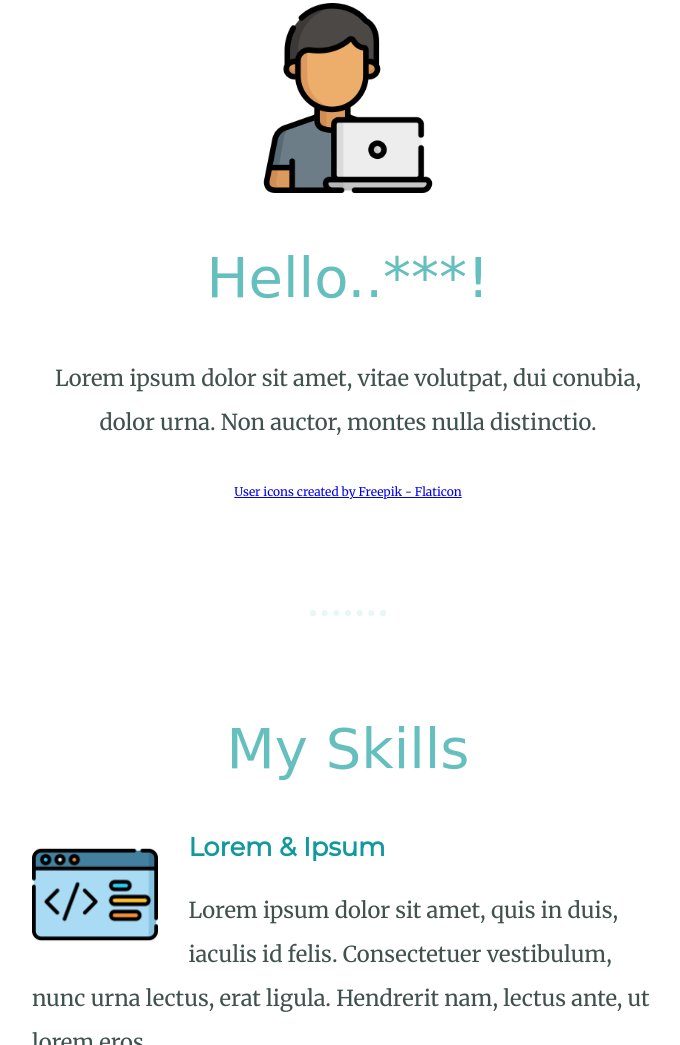
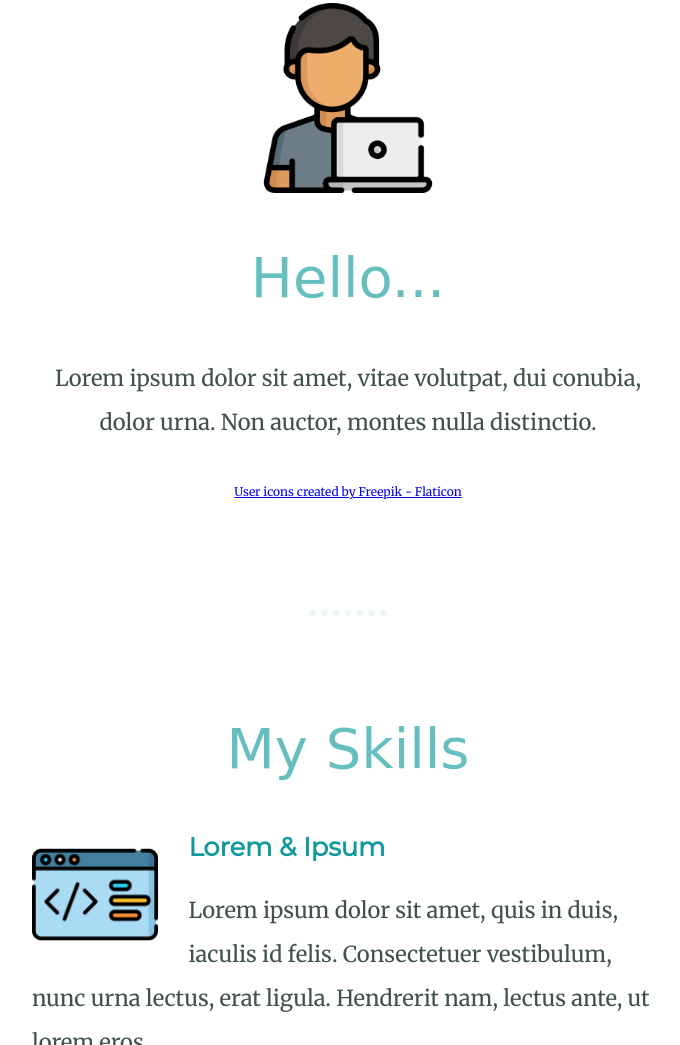
Before and after one commit to tokedhar/css-my-site, a plain HTML site: page index.html in a window 1280 px wide. Shown: the part 932-1977 px from the top of the page, without its empty margins (292-972 px from the left). Drawn offline with Linux system fonts and the light colour scheme; a web font is replaced by a local one.

Commit message:
Update index.html
Reverted to 'Hello'

```diff
--- a/index.html
+++ b/index.html
@@ -24,7 +24,7 @@
     <div class="middle-container">
         <div class="div-profile">
             <img src="images/programmer.png" alt="me.img" class="image-profile">
-            <h2>Hello..***!</h2>
+            <h2>Hello...</h2>
             <p class="p-intro">Lorem ipsum dolor sit amet, vitae volutpat, dui conubia, dolor urna. Non auctor, montes nulla distinctio.
             <p><a href="https://www.flaticon.com/free-icons/user" title="user icons" class="anchor">User icons created by Freepik - Flaticon</a></p>
         </div>
```
